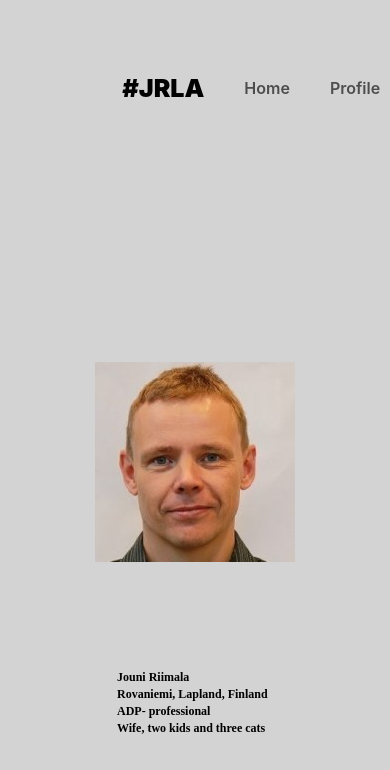
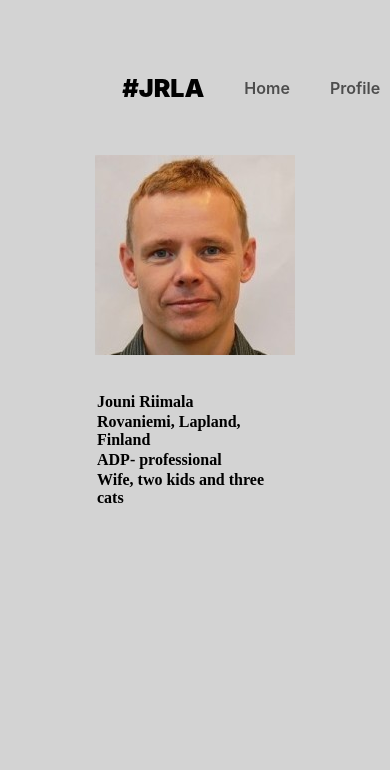
Before and after one commit to JouniR68/CV, a React (Vite) app: page /profile in a window 390 px wide. Shown: the top 770 px of the page. Built offline with nearby package versions, Linux system fonts and the light colour scheme.

Commit message:
Profile styling

```diff
--- a/src/components/Profile.jsx
+++ b/src/components/Profile.jsx
@@ -11,7 +11,7 @@ export default function Education() {
       {profileData.map((profile) => (
         <div key={i++} className="profile--card">
           <img key={i++} src={profile.Photo} alt="Jouni Riimala" />
-          <table className = "taulu">
+          <table className = "profile--table">
           <td className="row">{profile.Name}</td>
             <td className="row">{profile.BirthPlace}</td>
             <td className="row">{profile.Profession}</td>
--- a/src/index.css
+++ b/src/index.css
@@ -208,14 +208,18 @@ header a:hover {
   row-gap:10px;
 }
 
-.taulu {
-  display: table;
-  margin-bottom:30px;
+.profile--table {
+  display:table;
+  margin-top:30px;;
 }
 
 .row {
   display: table-row;
-  font-weight: bold;
+  font-weight: 700;
+  font-size: medium;
+  text-align: left;
+  justify-content: center;
+
 }
 
 .cell {
@@ -232,7 +236,7 @@ header a:hover {
 .profile--container{
   display: flex;
   justify-content: center;
-  align-items: center;
+  margin-top:6%;
   height: 100vh; /* Adjust as needed */
 }
 
@@ -246,6 +250,24 @@ header a:hover {
   * {
     box-sizing: border-box;
   }
+
+  .profile--taulu {
+    display: table;
+    margin-bottom:30px;
+  }
+
+  .profile--container{
+    display: flex;
+    justify-content: center;
+    margin-top:6%;
+    height: 100vh; /* Adjust as needed */
+  }
+
+  .profile--card{
+    font-size:24px;
+    font-family: bold;
+  }
+
 
   html,
   body {
```
